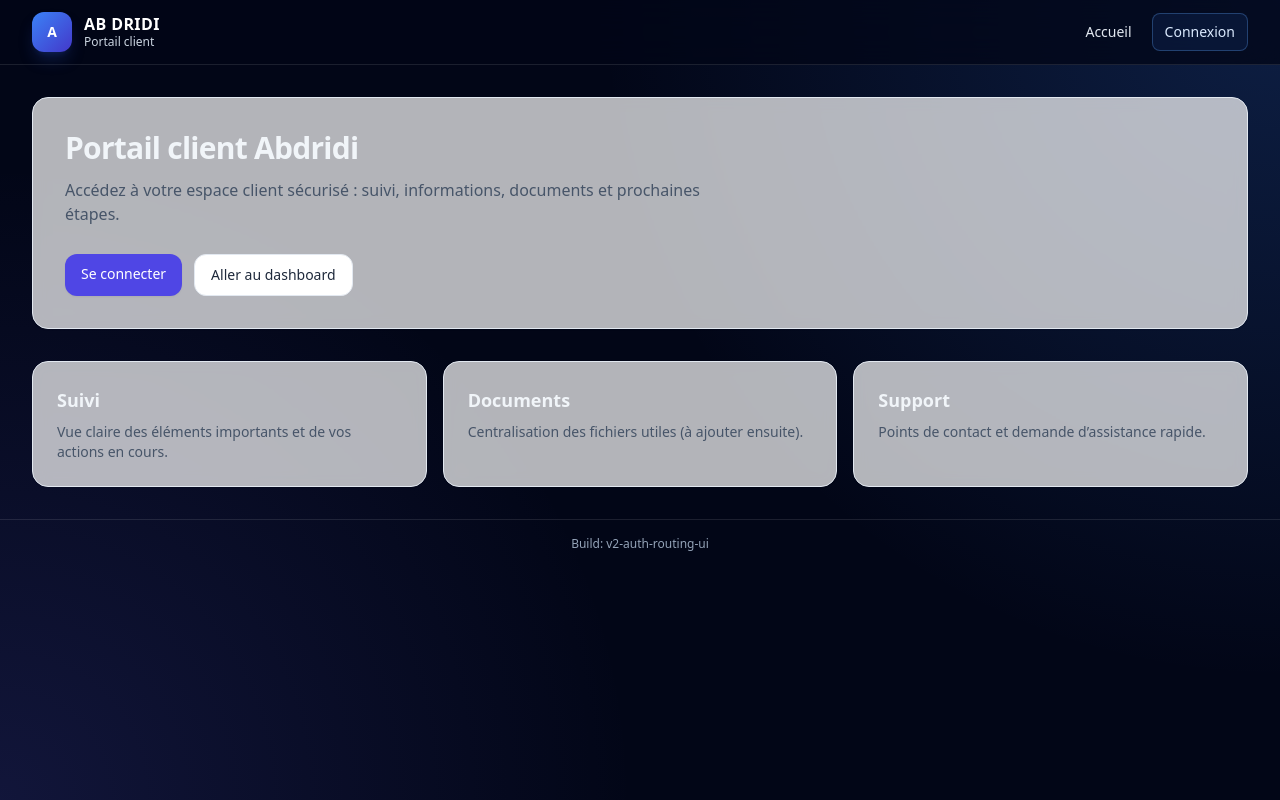
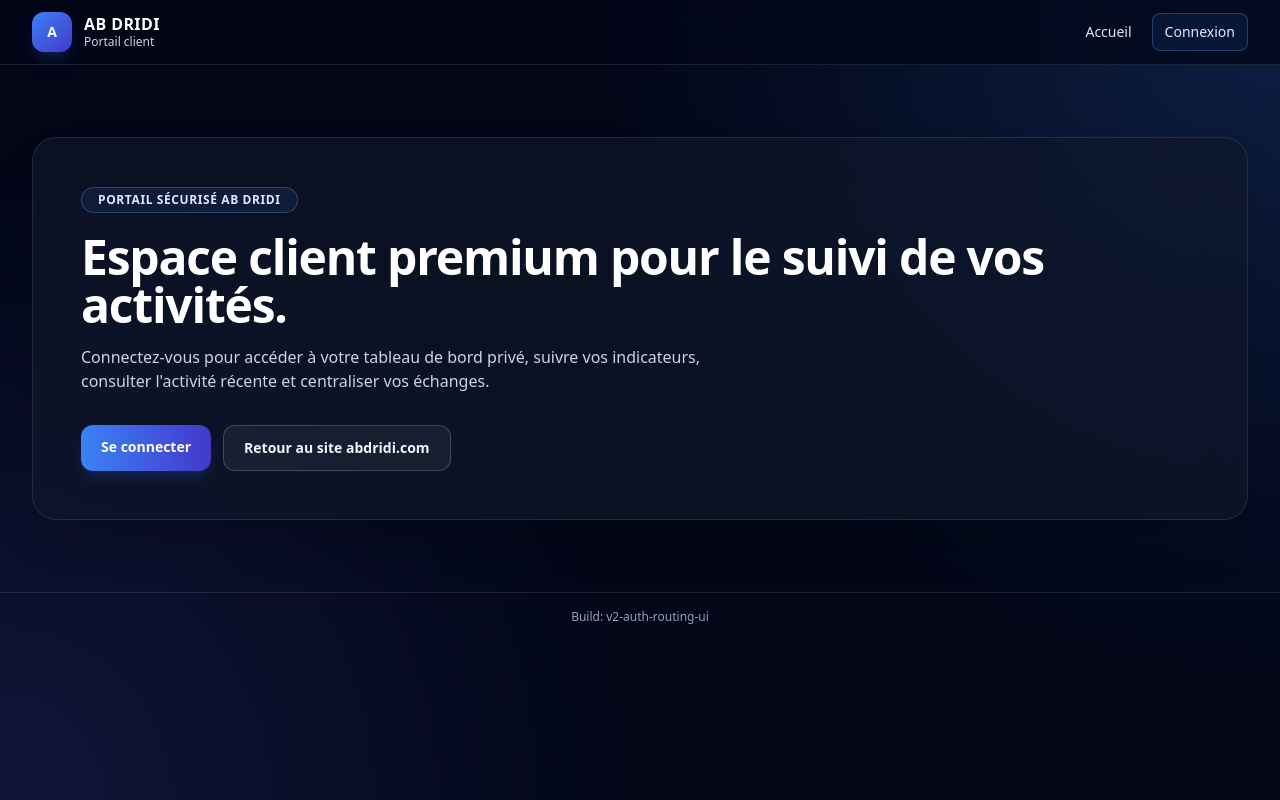
Before and after one commit to bilel83502-sketch/abdridi-portal, a Next.js app: page / in a window 1280 px wide. Built offline with nearby package versions, Linux system fonts and the light colour scheme.

Commit message:
Update page.tsx

```diff
--- a/app/page.tsx
+++ b/app/page.tsx
@@ -1,47 +1,33 @@
 export default function Home() {
   return (
-    <div className="grid gap-8">
-      <section className="rounded-2xl border border-slate-200 bg-white/70 p-8 shadow-sm backdrop-blur">
-        <div className="grid gap-3">
-          <h1 className="text-3xl font-semibold tracking-tight">
-            Portail client Abdridi
+    <section className="grid gap-6 py-6 sm:py-10">
+      <div className="rounded-3xl border border-white/10 bg-slate-900/70 p-8 shadow-2xl shadow-black/20 backdrop-blur-xl sm:p-12">
+        <p className="inline-flex rounded-full border border-blue-400/30 bg-blue-500/10 px-4 py-1 text-xs font-semibold uppercase tracking-wider text-blue-100">
+          Portail sécurisé AB DRIDI
+        </p>
+        <h1 className="mt-5 text-3xl font-semibold tracking-tight text-white sm:text-5xl">
+          Espace client premium pour le suivi de vos activités.
         </h1>
-          <p className="max-w-2xl text-slate-600">
-            Accédez à votre espace client sécurisé : suivi, informations, documents et prochaines étapes.
+        <p className="mt-4 max-w-2xl text-slate-300">
+          Connectez-vous pour accéder à votre tableau de bord privé, suivre vos indicateurs,
+          consulter l&apos;activité récente et centraliser vos échanges.
         </p>
 
-          <div className="mt-4 flex flex-wrap gap-3">
+        <div className="mt-8 flex flex-wrap gap-3">
           <a
             href="/login"
-              className="rounded-xl bg-indigo-600 px-4 py-2.5 text-sm font-medium text-white shadow-sm hover:bg-indigo-700"
+            className="rounded-xl bg-gradient-to-r from-blue-500 to-indigo-700 px-5 py-3 text-sm font-semibold text-white shadow-lg shadow-blue-900/40 transition hover:from-blue-400 hover:to-indigo-600"
           >
             Se connecter
           </a>
           <a
-              href="/dashboard"
-              className="rounded-xl border border-slate-200 bg-white px-4 py-2.5 text-sm font-medium text-slate-800 hover:bg-slate-50"
+            href="https://abdridi.com"
+            className="rounded-xl border border-white/20 bg-white/5 px-5 py-3 text-sm font-semibold text-slate-100 transition hover:bg-white/10"
           >
-              Aller au dashboard
+            Retour au site abdridi.com
           </a>
         </div>
       </div>
     </section>
-
-      <section className="grid gap-4 md:grid-cols-3">
-        {[
-          { title: "Suivi", desc: "Vue claire des éléments importants et de vos actions en cours." },
-          { title: "Documents", desc: "Centralisation des fichiers utiles (à ajouter ensuite)." },
-          { title: "Support", desc: "Points de contact et demande d’assistance rapide." },
-        ].map((c) => (
-          <div
-            key={c.title}
-            className="rounded-2xl border border-slate-200 bg-white/70 p-6 shadow-sm backdrop-blur"
-          >
-            <div className="text-lg font-semibold">{c.title}</div>
-            <div className="mt-2 text-sm text-slate-600">{c.desc}</div>
-          </div>
-        ))}
-      </section>
-    </div>
   );
 }
```
Lines whose indentation alone changed are shown as unchanged.
